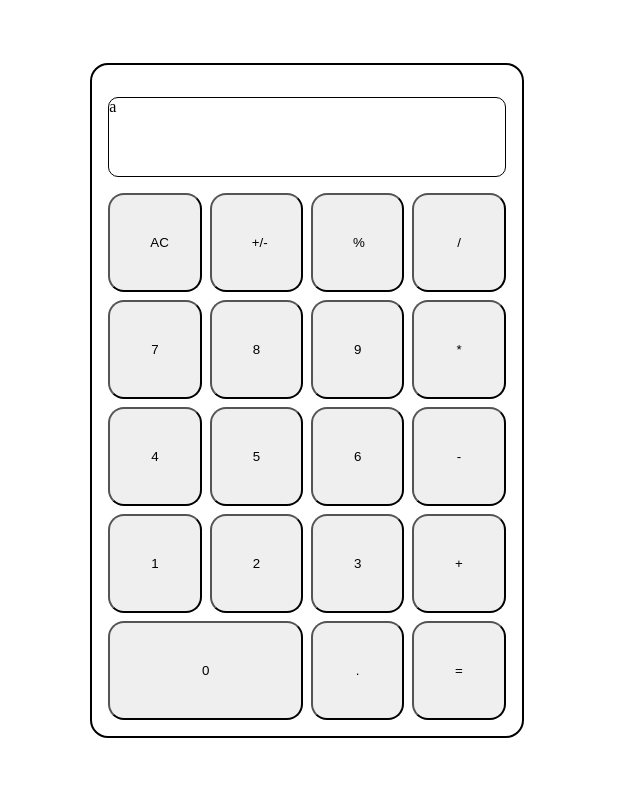
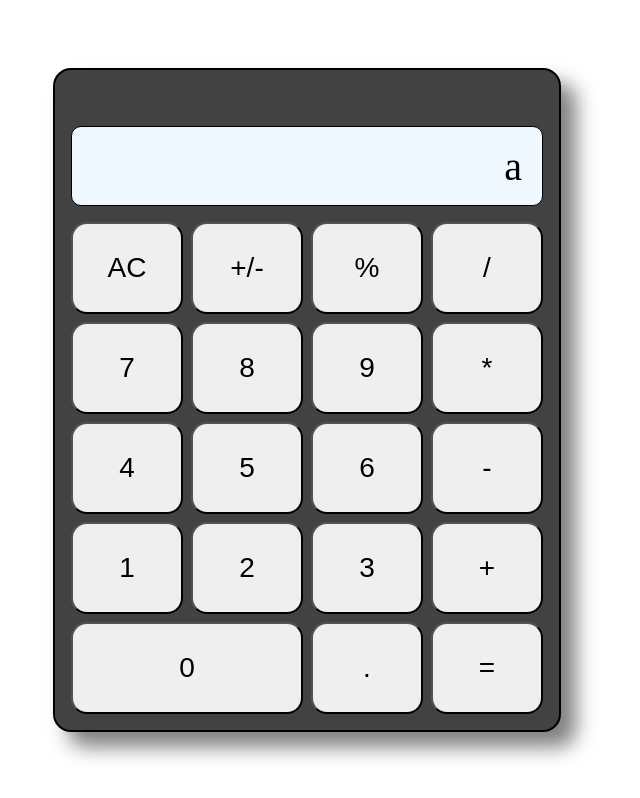
Before and after one commit to KvJellyBean/calculator, a plain HTML site: page index.html in a window 1280 px wide. Shown: the whole page, without its empty margins (333-973 px from the left). Drawn offline with Linux system fonts and the light colour scheme.

Commit message:
Adjust font size, color and alignment
Give the calculator a color and adjust the font size and alignment

```diff
--- a/assets/style.css
+++ b/assets/style.css
@@ -16,7 +16,8 @@ main {
     padding: 1em;
     border: 2px solid black;
     border-radius: 18px;
-    /* background-color: black; */
+    background-color: rgb(66, 66, 66);
+    box-shadow: 15px 15px 20px rgba(0, 0, 0, 0.5);
 }
 
 #calculator {
@@ -26,11 +27,16 @@ main {
 }
 
 #output {
-    height: 5em;
+    height: 2em;
     border: 1px solid black;
     border-radius: 10px;
     margin-top: 1em;
-    /* background-color: aliceblue; */
+    font-size: 40px;
+    display: flex;
+    align-items: center;
+    justify-content: flex-end;
+    padding-right: .5em;
+    background-color: aliceblue;
 }
 
 .buttons {
@@ -45,9 +51,10 @@ main {
 }
 
 button {
-    padding: 3em;
-    width: 7em;
+    padding: 1em;
+    width: 4em;
     border-radius: 16px;
+    font-size: 28px;
 }
 
 button:hover {
```
